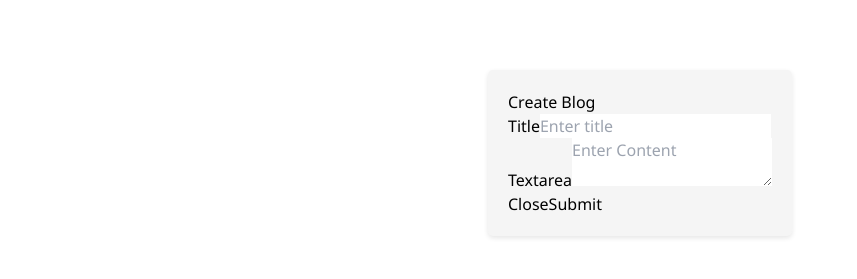
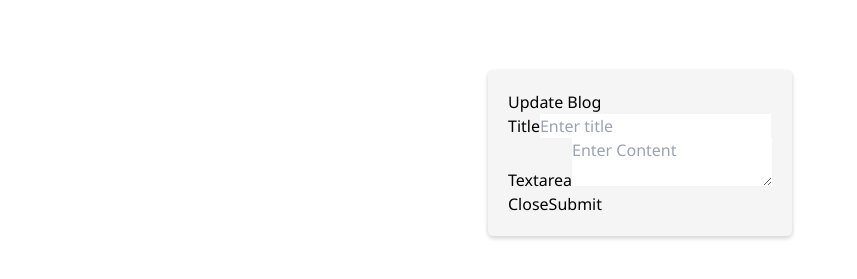
Before and after one commit to Saqib7865-dev/Blog-website-at-shellshift, a React (Vite) app in the folder my-project/: page /crud in a window 1280 px wide. Shown: the part 247-526 px from the top of the page, without its empty margins (0-857 px from the left). Built offline with nearby package versions, Linux system fonts and the light colour scheme; no server answers.

Commit message:
CRUD is semi completed

```diff
--- a/my-project/src/components/CRUD.jsx
+++ b/my-project/src/components/CRUD.jsx
@@ -86,14 +86,14 @@ const CRUD = () => {
               setFormDisplay={setCreateBlog}
             />
           </div>
-          {/* <div className={`${update ? "block" : "hidden"} formDiv`}>
+          <div className={`${update ? "block" : "hidden"} formDiv`}>
             <Form
               blogTitle="Update Blog"
               setFormDisplay={setUpdate}
               updateBlog={update}
               updateableData={updateableData}
             />
-          </div> */}
+          </div>
         </div>
       </div>
     </div>
--- a/my-project/src/components/Form.jsx
+++ b/my-project/src/components/Form.jsx
@@ -1,9 +1,22 @@
 import React, { useState } from "react";
 import axios from "axios";
-const Form = ({ blogTitle, setFormDisplay }) => {
-  const [title, setTitle] = useState("");
-  const [content, setContent] = useState("");
-  const handleSubmit = (e) => {
+const Form = ({ blogTitle, setFormDisplay, updateBlog, updateableData }) => {
+  const [title, setTitle] = useState(`${updateableData?.title || ""}`);
+  const [content, setContent] = useState(`${updateableData?.content || ""}`);
+  const handleUpdateSubmit = (e) => {
+    e.preventDefault();
+    if (title == "" && content == "") {
+      alert("Please fill in the form");
+      return;
+    } else {
+      axios.put(`http://localhost:3005/updateBlog/${updateableData._id}`, {
+        title,
+        content,
+      });
+      setFormDisplay(false);
+    }
+  };
+  const handleCreateSubmit = (e) => {
     e.preventDefault();
     if (title == "" && content == "") {
       alert("Please fill in the form");
@@ -31,6 +44,7 @@ const Form = ({ blogTitle, setFormDisplay }) => {
           <label htmlFor="title" className="block text-gray-700 font-bold mb-2">
             Title
           </label>
+
           <input
             type="text"
             id="title"
@@ -65,7 +79,7 @@ const Form = ({ blogTitle, setFormDisplay }) => {
         <button
           type="submit"
           className="btn bg-green-400 px-4 py-2 rounded-md mr-2"
-          onClick={handleSubmit}
+          onClick={updateBlog ? handleUpdateSubmit : handleCreateSubmit}
         >
           Submit
         </button>
```
Also changed, not shown: 1 other file (tests, documents, lock files or other folders).
